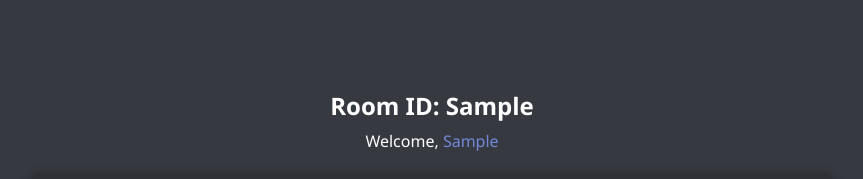
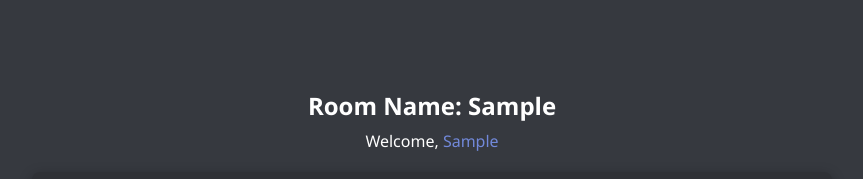
Before and after one commit to harishneel1/react-chat-hack, a React (Create React App) app in the folder client/: page / in a window 1280 px wide. Both pictures are taken after typing "Sample", "Sample" into the empty fields and a click on the button "Join Room Now". Shown: the top 179 px of the page, without its empty margins (208-1071 px from the left). Built offline with nearby package versions, Linux system fonts and the light colour scheme; no server answers.

Commit message:
Renaming a text

```diff
--- a/client/src/components/ChatWindow/ChatWindow.js
+++ b/client/src/components/ChatWindow/ChatWindow.js
@@ -124,7 +124,7 @@ const ChatWindow = ({ username, roomId, socket }) => {
     return (
         <div className={styles.chatContainer}>
             <div className={styles.chatHeader}>
-                <h2>Room ID: {roomId}</h2>
+                <h2>Room Name: {roomId}</h2>
                 <p>Welcome, <span>{username}</span></p>
             </div>
             <div className={styles.chatMessages}>
```
